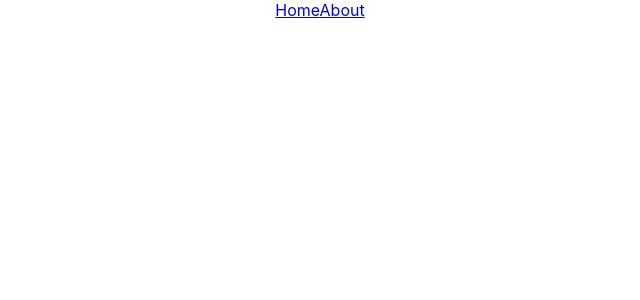
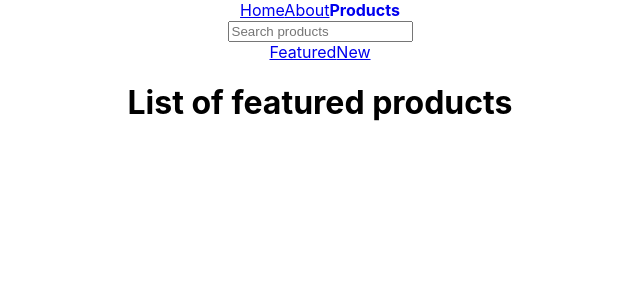
Before and after one commit to shivkumarprajapat/React-Router-Tutorials-v6, a React (Create React App) app: page /products in a window 1280 px wide. Before the commit this address had no page. Shown: the top 300 px of the page, without its empty margins (320-960 px from the left). Built offline with nearby package versions, Linux system fonts and the light colour scheme.

Commit message:
index route Added

```diff
--- a/src/App.js
+++ b/src/App.js
@@ -1,9 +1,13 @@
-import './App.css'
 import { Routes, Route } from 'react-router-dom'
 import { Home } from './components/Home'
 import { About } from './components/About'
 import { Navbar } from './components/Navbar'
-import {OrderSummary} from './components/OrderSummary'
+import { OrderSummary } from './components/OrderSummary'
+import { NewProducts } from './components/NewProducts'
+import { FeaturedProducts } from './components/FeaturedProducts'
+import { Products } from './components/Products'
+import { NoMatch } from './components/NoMatch'
+
 function App() {
   return (
     <div className='App'>
@@ -12,7 +16,13 @@ function App() {
         <Route path='/' element={<Home />} />
         <Route path='about' element={<About />} />
         <Route path='order-summary' element={<OrderSummary />} />
-  </Routes>
+        <Route path='products' element={<Products />}>
+          <Route index element={<FeaturedProducts />} />
+          <Route path='featured' element={<FeaturedProducts />} />
+          <Route path='new' element={<NewProducts />} />
+        </Route>
+        <Route path='*' element={<NoMatch />} />
+      </Routes>
     </div>
   )
 }
--- /dev/null
+++ b/src/components/FeaturedProducts.js
@@ -0,0 +1,3 @@
+export const FeaturedProducts = () => {
+    return <h1>List of featured products</h1>
+  }
--- a/src/components/Navbar.js
+++ b/src/components/Navbar.js
@@ -1,10 +1,24 @@
-import { Link } from 'react-router-dom'
+import { NavLink } from 'react-router-dom'
 
 export const Navbar = () => {
+  const navLinkStyles = ({ isActive }) => {
+    return {
+      fontWeight: isActive ? 'bold' : 'normal',
+      textDecoration: isActive ? 'none' : 'underline'
+    }
+  }
+
   return (
-    <nav>
-      <Link to='/'>Home</Link>
-      <Link to='/about'>About</Link>
+    <nav className='primary-nav'>
+      <NavLink to='/' style={navLinkStyles}>
+        Home
+      </NavLink>
+      <NavLink to='/about' style={navLinkStyles}>
+        About
+      </NavLink>
+      <NavLink to='/products' style={navLinkStyles}>
+        Products
+      </NavLink>
     </nav>
   )
 }
--- /dev/null
+++ b/src/components/NewProducts.js
@@ -0,0 +1,5 @@
+
+
+export const NewProducts = () => {
+    return <h1>List of new products</h1>
+  }
--- /dev/null
+++ b/src/components/NoMatch.js
@@ -0,0 +1,3 @@
+export const NoMatch = () => {
+    return <h1>Page not found</h1>
+  }
--- /dev/null
+++ b/src/components/Products.js
@@ -0,0 +1,16 @@
+import { Link, Outlet } from 'react-router-dom'
+
+export const Products = () => {
+  return (
+    <>
+      <div>
+        <input type='search' placeholder='Search products' />
+      </div>
+      <nav>
+        <Link to='/products/featured'>Featured</Link>
+        <Link to='/products/new'>New</Link>
+      </nav>
+      <Outlet />
+    </>
+  )
+}
--- a/src/index.js
+++ b/src/index.js
@@ -3,7 +3,7 @@ import ReactDOM from 'react-dom';
 import App from './App';
 import reportWebVitals from './reportWebVitals';
 import { BrowserRouter } from 'react-router-dom'
-
+import './index.css'
 ReactDOM.render(
   <React.StrictMode>
   <BrowserRouter>
```
Also changed, not shown: src/index.css (renamed from src/App.css).
